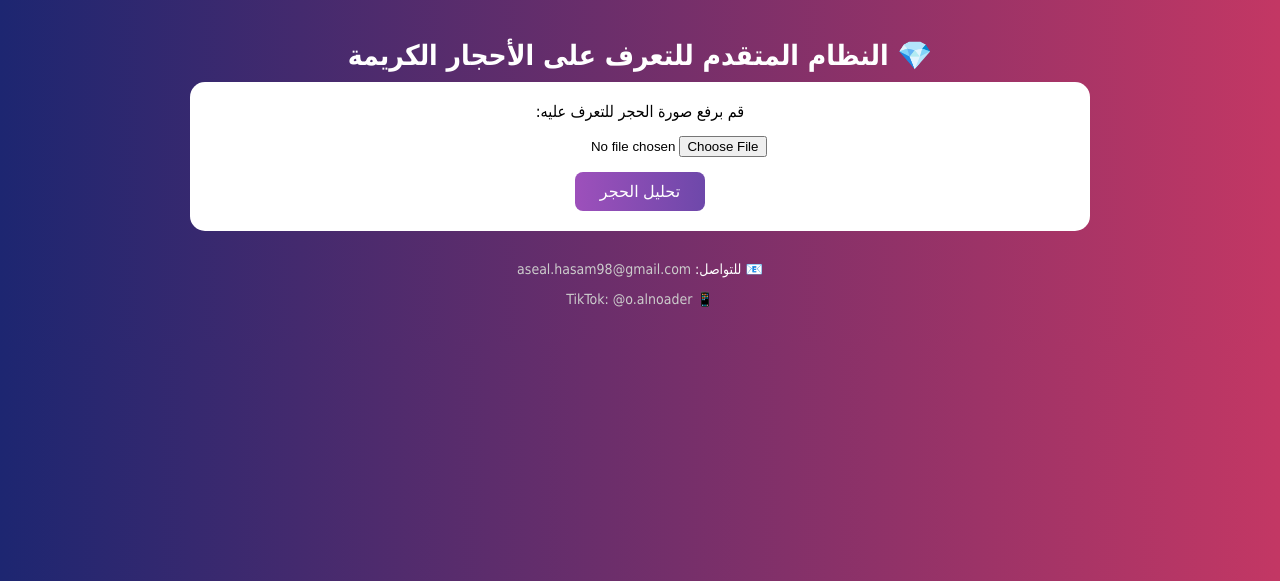
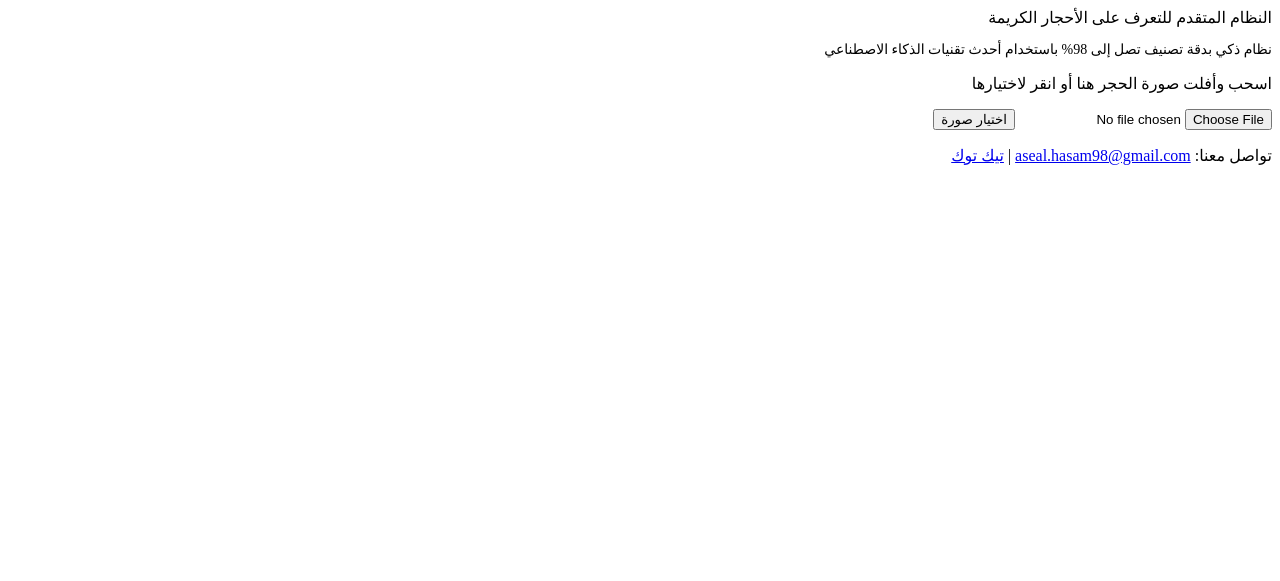
Before and after one commit to huhu1152/Whaa, a Flask app: page / in a window 1280 px wide. Shown: the top 581 px of the page. Run offline with Flask 3, Linux system fonts and the light colour scheme.

Commit message:
Update index.html

```diff
--- a/templates/index.html
+++ b/templates/index.html
@@ -3,89 +3,43 @@
 <head>
     <meta charset="UTF-8">
     <title>نظام التعرف على الأحجار الكريمة</title>
-    <meta name="viewport" content="width=device-width, initial-scale=1.0">
-    <style>
-        body {
-            background: linear-gradient(to right, #1d2671, #c33764);
-            font-family: 'Tahoma', sans-serif;
-            color: white;
-            margin: 0;
-            padding: 0;
-            direction: rtl;
-        }
-        .container {
-            max-width: 900px;
-            margin: auto;
-            padding: 20px;
-        }
-        h1 {
-            text-align: center;
-            font-size: 28px;
-            margin-bottom: 10px;
-        }
-        .upload-section {
-            background-color: white;
-            color: black;
-            padding: 20px;
-            border-radius: 15px;
-            text-align: center;
-            margin-bottom: 20px;
-        }
-        .upload-section input[type="file"] {
-            margin: 15px 0;
-        }
-        .result-section {
-            background-color: white;
-            color: black;
-            padding: 20px;
-            border-radius: 15px;
-            text-align: center;
-        }
-        .btn {
-            background: linear-gradient(to right, #9D50BB, #6E48AA);
-            border: none;
-            color: white;
-            padding: 10px 25px;
-            font-size: 16px;
-            border-radius: 8px;
-            cursor: pointer;
-        }
-        .footer {
-            margin-top: 30px;
-            text-align: center;
-            font-size: 14px;
-        }
-        .footer a {
-            color: #ccc;
-            text-decoration: none;
-        }
-    </style>
+    <meta name="viewport" content="width=device-width, initial-scale=1">
+    <link rel="stylesheet" href="{{ url_for('static', filename='style.css') }}">
 </head>
 <body>
-    <div class="container">
-        <h1>💎 النظام المتقدم للتعرف على الأحجار الكريمة</h1>
-        <div class="upload-section">
-            <form method="POST" action="/" enctype="multipart/form-data">
-                <label for="file">قم برفع صورة الحجر للتعرف عليه:</label><br>
-                <input type="file" name="file" accept="image/*" required><br>
-                <button type="submit" class="btn">تحليل الحجر</button>
-            </form>
+
+<header>
+    النظام المتقدم للتعرف على الأحجار الكريمة
+    <p style="font-size: 14px; font-weight: normal;">
+        نظام ذكي بدقة تصنيف تصل إلى 98% باستخدام أحدث تقنيات الذكاء الاصطناعي
+    </p>
+</header>
+
+<div class="container">
+    <form action="/predict" method="post" enctype="multipart/form-data">
+        <div class="upload-area">
+            <p>اسحب وأفلت صورة الحجر هنا أو انقر لاختيارها</p>
+            <input type="file" name="file" id="file" accept="image/*" required onchange="this.form.submit()">
+            <button type="button" onclick="document.getElementById('file').click()">اختيار صورة</button>
         </div>
+    </form>
 
-        {% if label %}
-        <div class="result-section">
-            <h2>🔍 نتيجة التحليل</h2>
-            <p><strong>نوع الحجر:</strong> {{ label }}</p>
-            {% if image_url %}
-                <img src="{{ image_url }}" alt="صورة الحجر" style="max-width: 100%; border-radius: 10px; margin-top: 10px;">
-            {% endif %}
-        </div>
-        {% endif %}
+    {% if label %}
+    <div class="result">
+        نوع الحجر: {{ label }}
+        <br>
+        <img src="{{ image_url }}" alt="Uploaded Image" style="max-width:100%; margin-top:10px;">
+    </div>
+    {% endif %}
+</div>
 
-        <div class="footer">
-            <p>📧 للتواصل: <a href="mailto:aseal.hasam98@gmail.com">aseal.hasam98@gmail.com</a></p>
-            <p>📱 <a href="https://www.tiktok.com/@o.alnoader?_t=ZS-8x2Q3Zg228i&_r=1" target="_blank">TikTok: @o.alnoader</a></p>
-        </div>
-    </div>
+<footer>
+    <p>
+        تواصل معنا:
+        <a href="mailto:aseal.hasam98@gmail.com">aseal.hasam98@gmail.com</a> |
+        <a href="https://www.tiktok.com/@o.alnoader?_t=ZS-8x2Q3Zg228i&_r=1" target="_blank">تيك توك</a>
+    </p>
+</footer>
+
 </body>
 </html>
```
